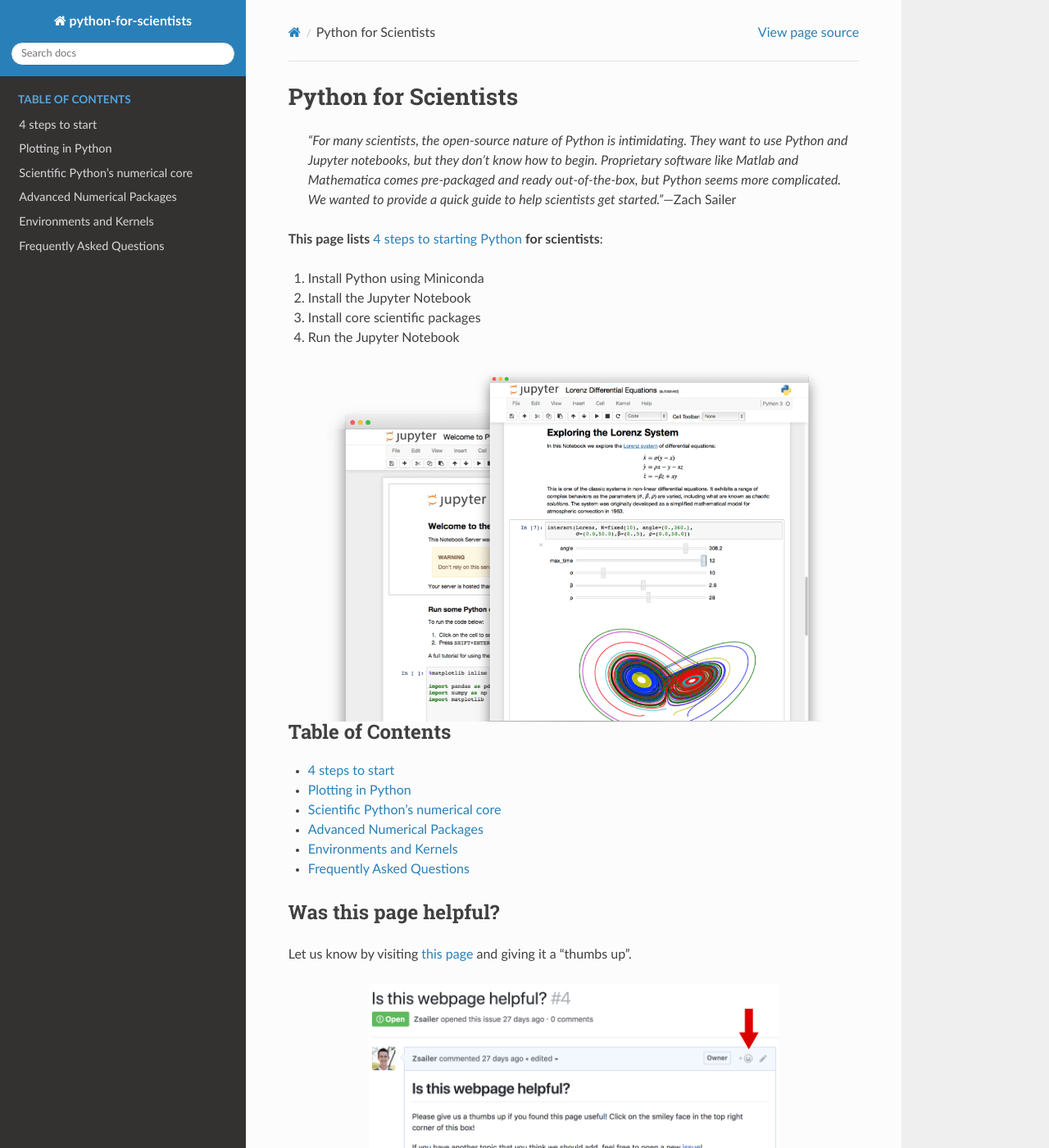
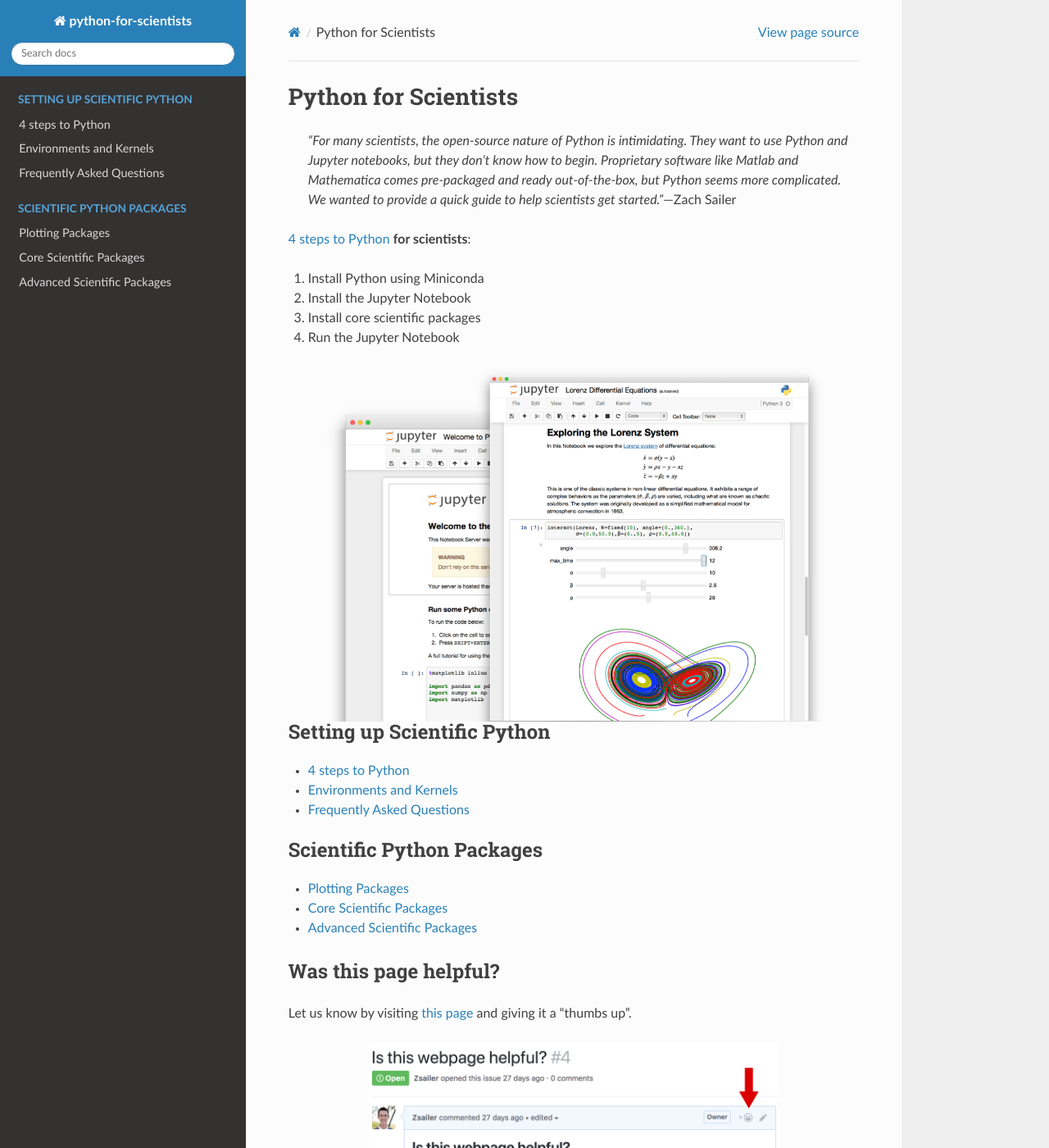
Before and after one commit to Zsailer/python-for-scientists, a Sphinx documentation site: the page built from docs/index.rst, in a window 1280 px wide and 1400 px high. Shown: the whole window at 82% size. Built offline with Sphinx 7.4.7 and the Read the Docs theme 2.0.0, drawn with Linux system fonts in a browser that asks for light colours.

Commit message:
reorder table of contents

```diff
--- a/docs/_pages/advanced_numerical.rst
+++ b/docs/_pages/advanced_numerical.rst
@@ -1,7 +1,7 @@
 .. _`numerical_packages`:
 
-Advanced Numerical Packages
-===========================
+Advanced Scientific Packages
+============================
 
 This page introduces you to a set of powerful Python libraries for advanced numerical computing. Python has libraries for machine learning, model fitting, statistics, network calculations, and much more!
 
--- a/docs/_pages/install_python.rst
+++ b/docs/_pages/install_python.rst
@@ -1,7 +1,7 @@
 .. _`four steps`:
 
-4 steps to start
-================
+4 steps to Python
+=================
 
 1. `Install Python using Miniconda`_
 2. `Install the Jupyter Notebook`_
--- a/docs/_pages/numerical_core.rst
+++ b/docs/_pages/numerical_core.rst
@@ -1,5 +1,5 @@
-Scientific Python's numerical core
-==================================
+Core Scientific Packages
+========================
 
 This section introduces you to the core numerical libraries in Python. These libraries are essential for scientific computing in a Python environment.
 
--- a/docs/_pages/plotting.rst
+++ b/docs/_pages/plotting.rst
@@ -1,5 +1,5 @@
-Plotting in Python
-==================
+Plotting Packages
+=================
 
 The most widely used plotting package in Python is Matplotlib.
 
--- a/docs/index.rst
+++ b/docs/index.rst
@@ -10,7 +10,7 @@
     *"For many scientists, the open-source nature of Python is intimidating. They want to use Python and Jupyter notebooks, but they don't know how to begin. Proprietary software like Matlab and Mathematica comes pre-packaged and ready out-of-the-box, but Python seems more complicated. We wanted to provide a quick guide to help scientists get started."*---Zach Sailer
 
 
-**This page lists** :ref:`4 steps to starting Python <four steps>` **for scientists**:
+:ref:`4 steps to Python <four steps>` **for scientists**:
 
 1. Install Python using Miniconda
 2. Install the Jupyter Notebook
@@ -25,14 +25,19 @@
 
 .. toctree::
   :maxdepth: 1
-  :caption: Table of Contents
+  :caption: Setting up Scientific Python
 
   _pages/install_python.rst
+  _pages/environments_and_kernels.rst
+  _pages/FAQ.rst
+
+.. toctree::
+  :maxdepth: 1
+  :caption: Scientific Python Packages
+
   _pages/plotting.rst
   _pages/numerical_core.rst
   _pages/advanced_numerical.rst
-  _pages/environments_and_kernels.rst
-  _pages/FAQ.rst
 
 
 Was this page helpful?
```
